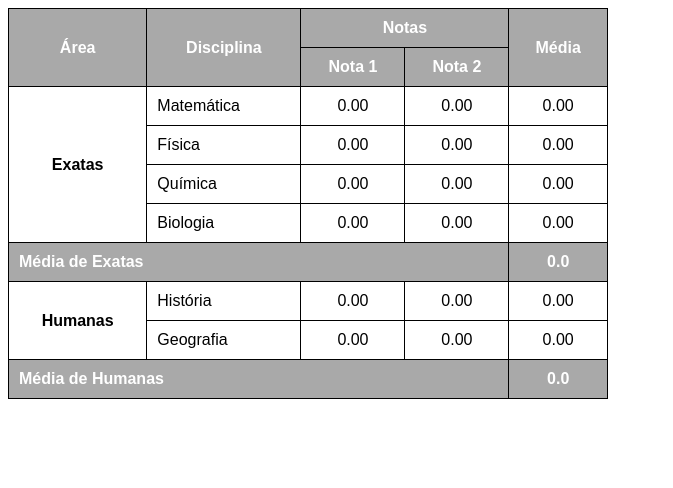
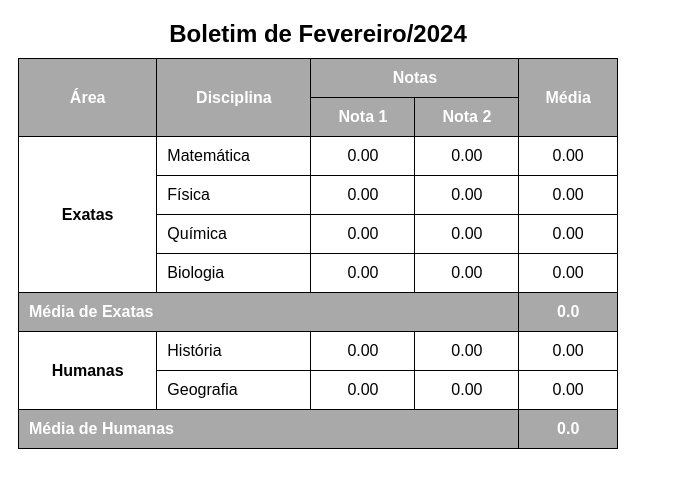
Before and after one commit to konodevtec/html_css, a plain HTML site: page desafios/d0014/desafio14.html in a window 1280 px wide. Shown: the whole page, without its empty margins (0-673 px from the left). Drawn offline with Linux system fonts and the light colour scheme.

Commit message:
updata desafio014

```diff
--- a/desafios/d0014/desafio14.html
+++ b/desafios/d0014/desafio14.html
@@ -12,7 +12,13 @@
         table{
             border-collapse: collapse;
             width: 600px;
+            margin: 10px;
+        }
 
+        caption{
+            font-weight: bold;
+            font-size: 24px;
+            padding: 10px;
         }
 
         th{
@@ -28,6 +34,7 @@
             text-align: center;
             padding: 10px;
         }
+
 
         .modo{
             background-color: white;
@@ -45,6 +52,7 @@
 </head>
 <body>
     <table>
+        <caption>Boletim de Fevereiro/2024</caption>
         <thead>
         <tr>
             <th rowspan="3">Área</th>
```
